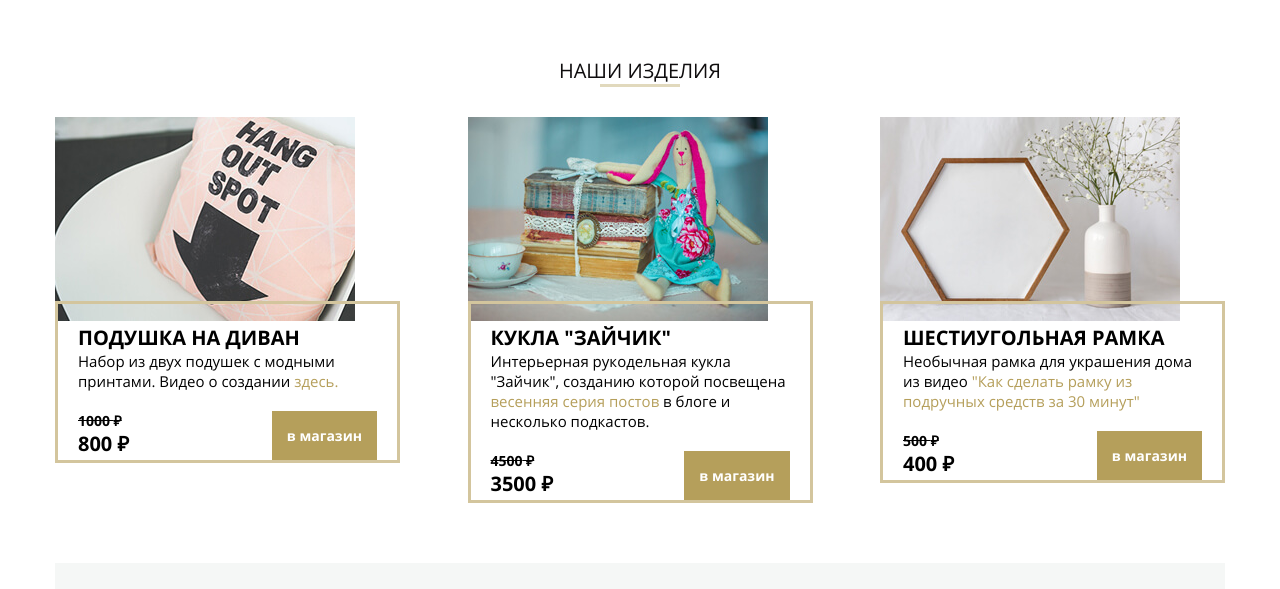
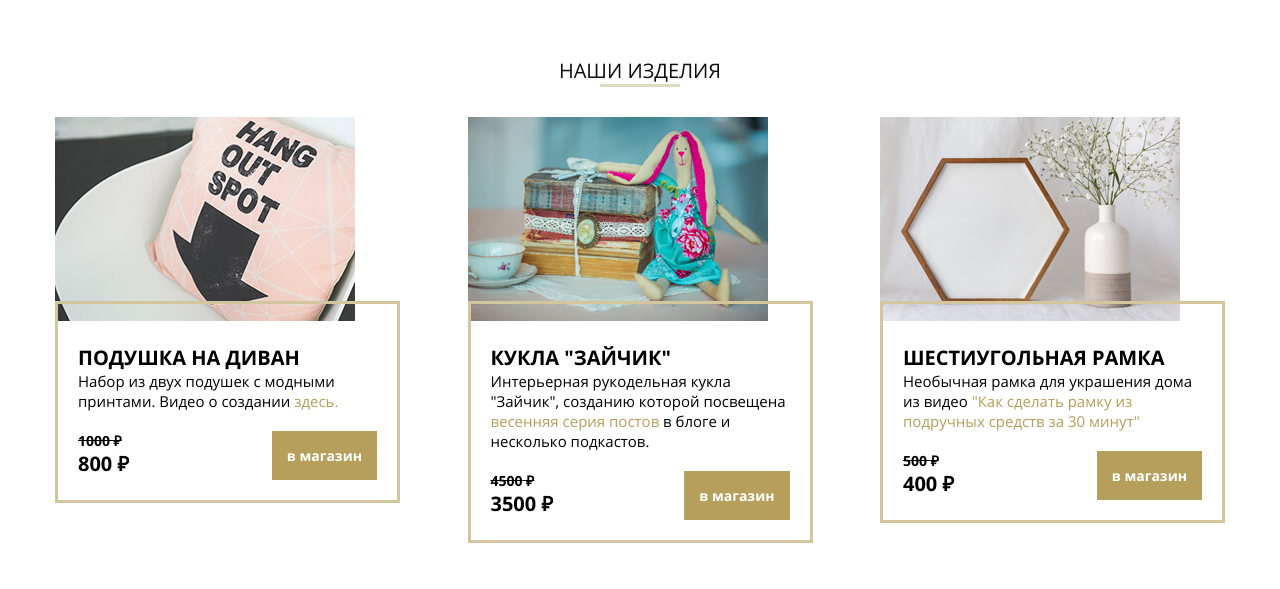
Before and after one commit to EVM27/project-is-mobile, a plain HTML site: page index.html in a window 1280 px wide. Shown: the part 2589-3178 px from the top of the page. Drawn offline with Linux system fonts and the light colour scheme; files whose address does not match are found by name.

Commit message:
my comment

```diff
--- a/css/style.css
+++ b/css/style.css
@@ -671,7 +671,7 @@
 }
 
 .item-card-info {
-  padding-top: 20px;
+  padding-top: 40px;
 }
 
 .item-card-info>h3 {
@@ -693,6 +693,7 @@
 
 .product__footer {
   padding-top: 20px;
+  padding-bottom: 20px;
 }
 
 .product__prices {
@@ -955,6 +956,7 @@
   }
 
   .trends {
+    min-width: 360px;
     display: flex;
     flex-direction: column;
     margin-top: 45px;
```
